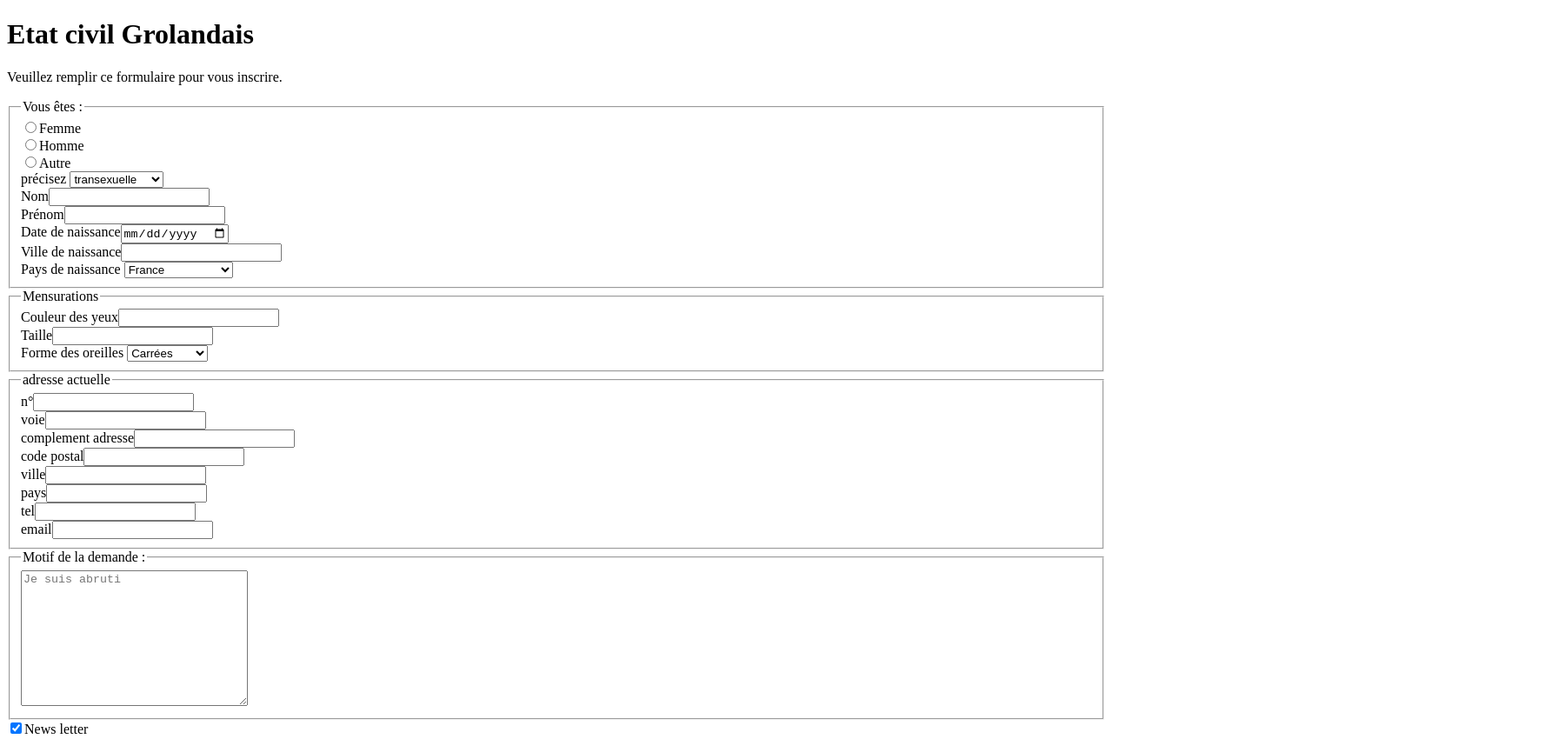
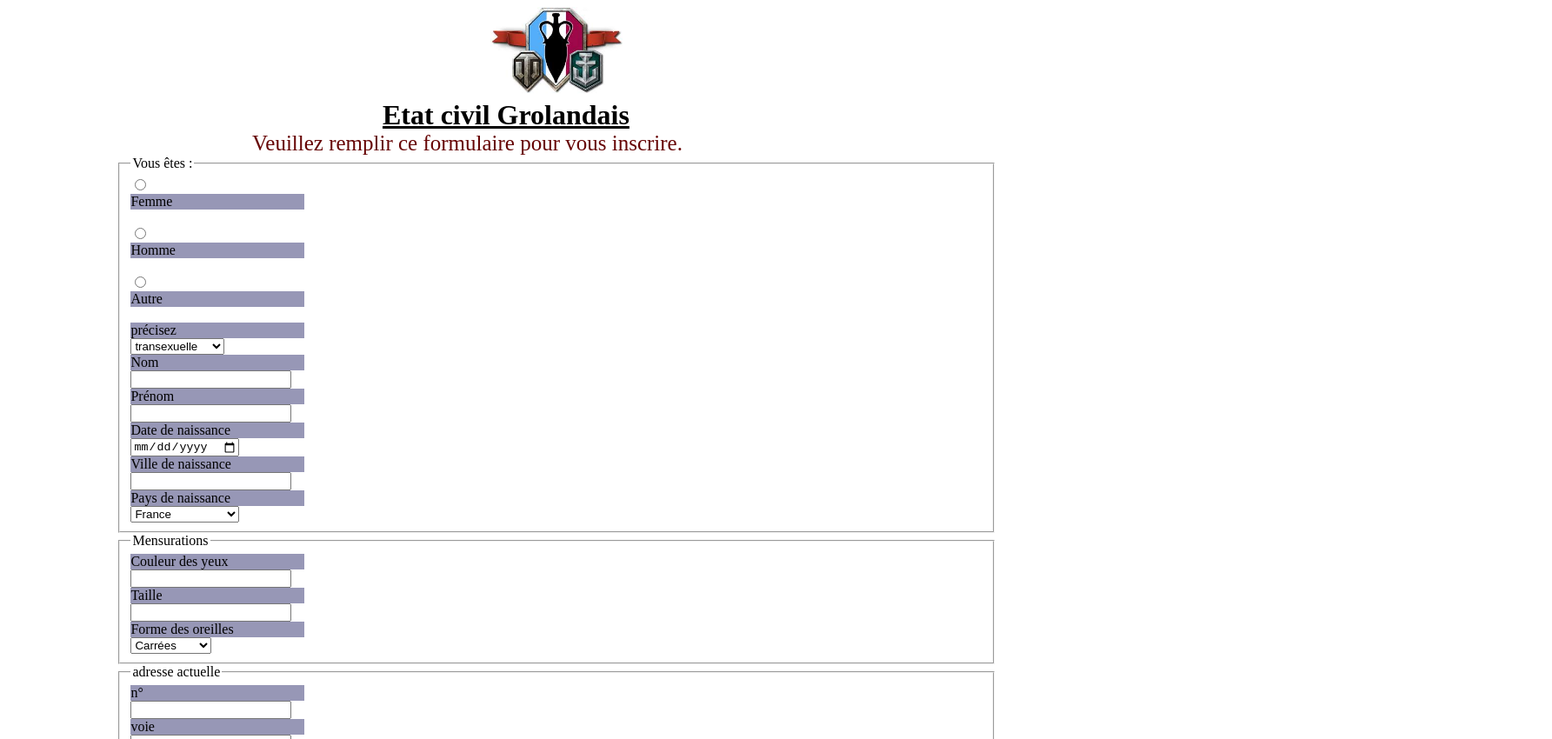
Before and after one commit to AnthonyMoreau/formulaire_groland, a plain HTML site: page index.html in a window 1280 px wide. Shown: the top 850 px of the page at 87% size, 1785 px wide, since content can reach past the window. Drawn offline with Linux system fonts and the light colour scheme.

Commit message:
formulaire_groland

```diff
--- a/index.html
+++ b/index.html
@@ -4,12 +4,18 @@
     <meta charset="UTF-8">
     <meta name="viewport" content="width=device-width, initial-scale=1.0">
     <meta http-equiv="X-UA-Compatible" content="ie=edge">
+    <link rel="stylesheet" href="styles.css">
     <title>Etat civil Grolandais</title>
 </head>
 
 <body>
 
-    <header>
+    <div class="container">
+            <header>
+
+
+        <img class="logo" src="img/grola.jpeg" alt="Grolandais">
+
 
         <h1>Etat civil Grolandais</h1>
 
@@ -75,10 +81,19 @@
                     </fieldset>
                     <fieldset>
                         <legend>Motif de la demande :</legend>
-                        <textarea name="motif" id="motif" cols="30" rows="10" placeholder="Je suis abruti"></textarea>
+                        <textarea name="motif" id="motif" cols="200" rows="10" placeholder="Je suis abruti"></textarea>
                     </fieldset>
-                    <input type="checkbox" name="news_letter" id="news_letter" checked /><label for="news_letter">News letter</label><br />
+                    <input type="checkbox" name="newsletter" id="newsletter" checked /><label for="newsletter">Newsletter</label><br />
+
+
+                    <input type="submit" value="annuler">
+
+                    <input type="submit" value="Envoyer ">
+
+
         </form>
     </main>
+
+    </div>
 </body>
 </html>
--- a/styles.css
+++ b/styles.css
@@ -0,0 +1,33 @@
+.container {
+
+    width: 80%;
+    margin: auto;
+
+}
+.logo{
+    display: block;
+    width: 15%;
+    margin: auto;
+}
+
+h1{
+    color: black;
+    font-weight: bold;
+    text-decoration: underline;
+    width: 400px;
+    margin: auto;
+}
+
+main p{
+    font-weight: 500px ;
+    width: 700px ;
+    font-size: 25px;
+    margin: auto;
+    color: rgb(102, 4, 4);
+}
+
+label {
+    display: block;
+    width: 200px;
+    background-color: rgb(151, 151, 182)
+}
```
Also changed, not shown: img/grola.jpeg (added).
